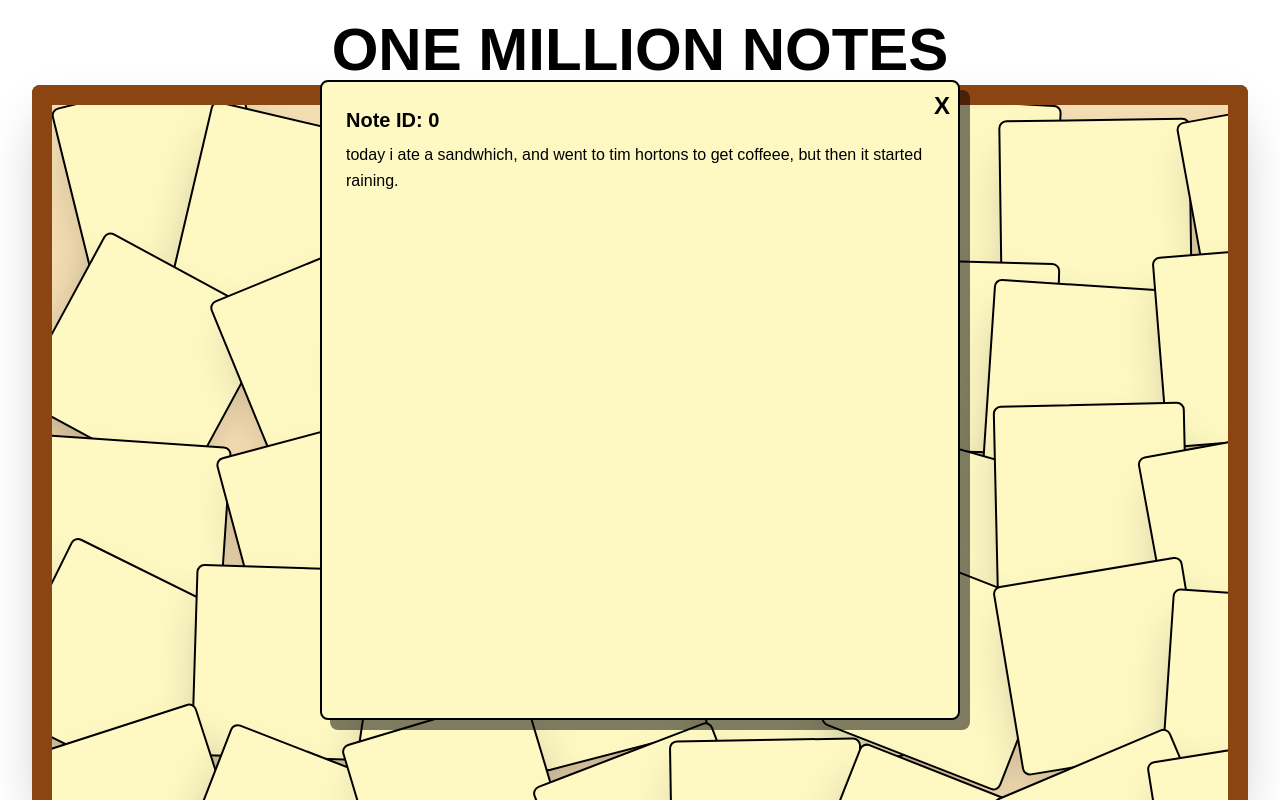
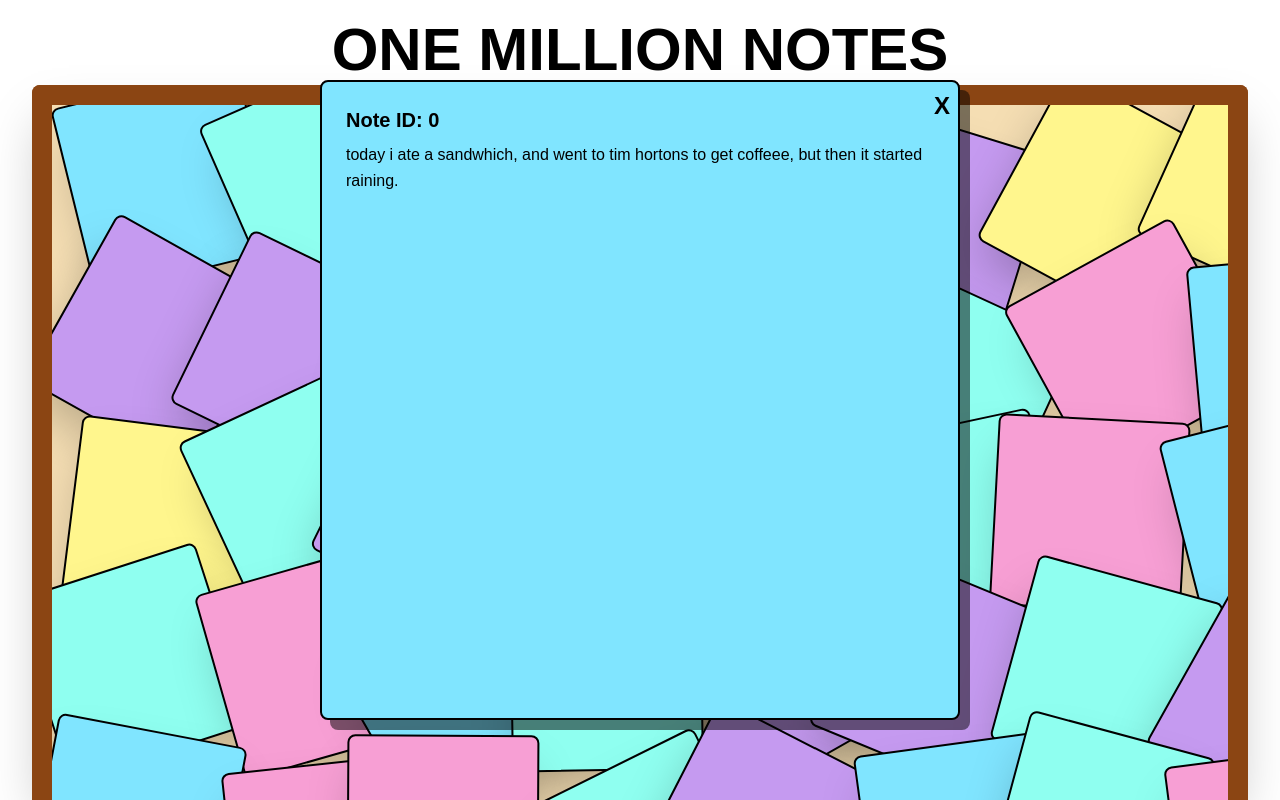
Before and after one commit to TRLanson/one-million-notes, a Next.js app: page / in a window 1280 px wide. Both pictures are taken after a click on the element 166 px from the left and 179 px from the top of the page. Built offline with nearby package versions, Linux system fonts and the light colour scheme; no server answers; the database is empty.

Commit message:
color coded notes randomly from a list and applied the same color to their stickyDetails.

```diff
--- a/app/components/stickyDetails.tsx
+++ b/app/components/stickyDetails.tsx
@@ -5,15 +5,17 @@ import { createPortal } from "react-dom";
 type StickyDetailsProps = {
   noteId: string;
   onClose: () => void;
+  color: string;
 };
 
-const StickyDetails = ({ noteId, onClose }: StickyDetailsProps) => {
+const StickyDetails = ({ noteId, onClose, color }: StickyDetailsProps) => {
 
   return createPortal(
     <div
       className="z-50 fixed top-1/2 left-1/2 transform -translate-x-1/2 -translate-y-1/2
-                 w-[min(80vw,80vh)] h-[min(80vw,80vh)] bg-yellow-100 border-2 border-black rounded-lg
+                 w-[min(80vw,80vh)] h-[min(80vw,80vh)] border-2 border-black rounded-lg
                  shadow-[10px_10px_0_rgba(0,0,0,0.5)] text-black p-6"
+      style={{ backgroundColor: color }}
     >
       <button
         onClick={onClose}
--- a/app/components/stickyGrid.tsx
+++ b/app/components/stickyGrid.tsx
@@ -12,8 +12,10 @@ type ExtraProps = {
     columnCount: number,
 }
 
+const colorArray = ["#FFF68D", "#F79FD4", "#C59AF0", "#80E5FF", "#8FFFF0"];
+
 const Cell = ({ columnIndex, rowIndex, style, data }: GridChildComponentProps) => {
-    const { notes, columnCount, handleNoteClick, selectedNote } = data;
+    const { notes, columnCount, handleNoteClick, selectedNote, setSelectedNoteColor } = data;
 
     const index = rowIndex * columnCount + columnIndex;
     const noteData = notes[index];
@@ -21,14 +23,24 @@ const Cell = ({ columnIndex, rowIndex, style, data }: GridChildComponentProps) =
     const randomRotation = useMemo(() => Math.random() * 60 - 30, []);
     const randomXOffset = useMemo(() => Math.random() * 50 - 25, []);
     const randomYOffset = useMemo(() => Math.random() * 50 - 25, []);
+    const randomColor = useMemo(() => {
+        const randomIndex = Math.floor(Math.random() * colorArray.length);
+        return colorArray[randomIndex];
+      }, []);
 
     const noteId = noteData?.id ?? index.toString();
+
+    const handleClick = () => {
+        handleNoteClick(noteId);
+        setSelectedNoteColor(randomColor);
+    };
 
     return (
         <div
             style={{
                 ...style,
                 transform: `translate(${randomXOffset}px, ${randomYOffset}px) rotate(${randomRotation}deg)`,
+
             }}
         >
 
@@ -36,13 +48,19 @@ const Cell = ({ columnIndex, rowIndex, style, data }: GridChildComponentProps) =
                  <StickyNote
                  message={notes[rowIndex * columnCount + columnIndex].note}
                  noteId={noteId}
-                 onClick={() => handleNoteClick(noteId)}
+                 onClick={handleClick}
+                 style={{
+                    backgroundColor: randomColor,
+                }}
                 />
                 :
                 <StickyNote
                 message={""}
                 noteId={noteId}
-                onClick={() => handleNoteClick(noteId)}
+                onClick={handleClick}
+                style={{
+                    backgroundColor: randomColor,
+                }}
             />
             }
 
@@ -56,7 +74,7 @@ const Cell = ({ columnIndex, rowIndex, style, data }: GridChildComponentProps) =
 const StickyGrid = ({ notes }: DocumentData) => {
 
     const [selectedNote, setSelectedNote] = useState<string | null>(null);
-
+    const [selectedNoteColor, setSelectedNoteColor] = useState<string>("");
 
     const handleNoteClick = (noteId: string) => {
         if (selectedNote && selectedNote !== noteId) { //ignore clicks if it is from the same note
@@ -93,6 +111,7 @@ const StickyGrid = ({ notes }: DocumentData) => {
                   columnCount,
                   handleNoteClick,
                   selectedNote,
+                  setSelectedNoteColor,
                 }}
               >
                 {Cell}
@@ -102,6 +121,7 @@ const StickyGrid = ({ notes }: DocumentData) => {
                 <StickyDetails
                   noteId={selectedNote}
                   onClose={handleClose}
+                  color={selectedNoteColor}
                 />
               )}
             </>
--- a/app/components/stickyNote.tsx
+++ b/app/components/stickyNote.tsx
@@ -6,14 +6,16 @@ type StickyNotesProp = {
     message: string;
     noteId: string;
     onClick: () => void;
+    style?: React.CSSProperties;
 };
 
-const StickyNote = ({ message, noteId, onClick }: StickyNotesProp) => {
+const StickyNote = ({ message, noteId, onClick, style }: StickyNotesProp) => {
     return (
         <div
             className="bg-yellow-100 w-48 h-48 border-2 border-black rounded-lg shadow-2xl text-black
-                   flex items-center justify-center cursor-pointer"
+                   flex items-center justify-center cursor-pointer overflow-hidden"
             onClick={onClick}
+            style={style}
         >
             {message}
         </div>
```
